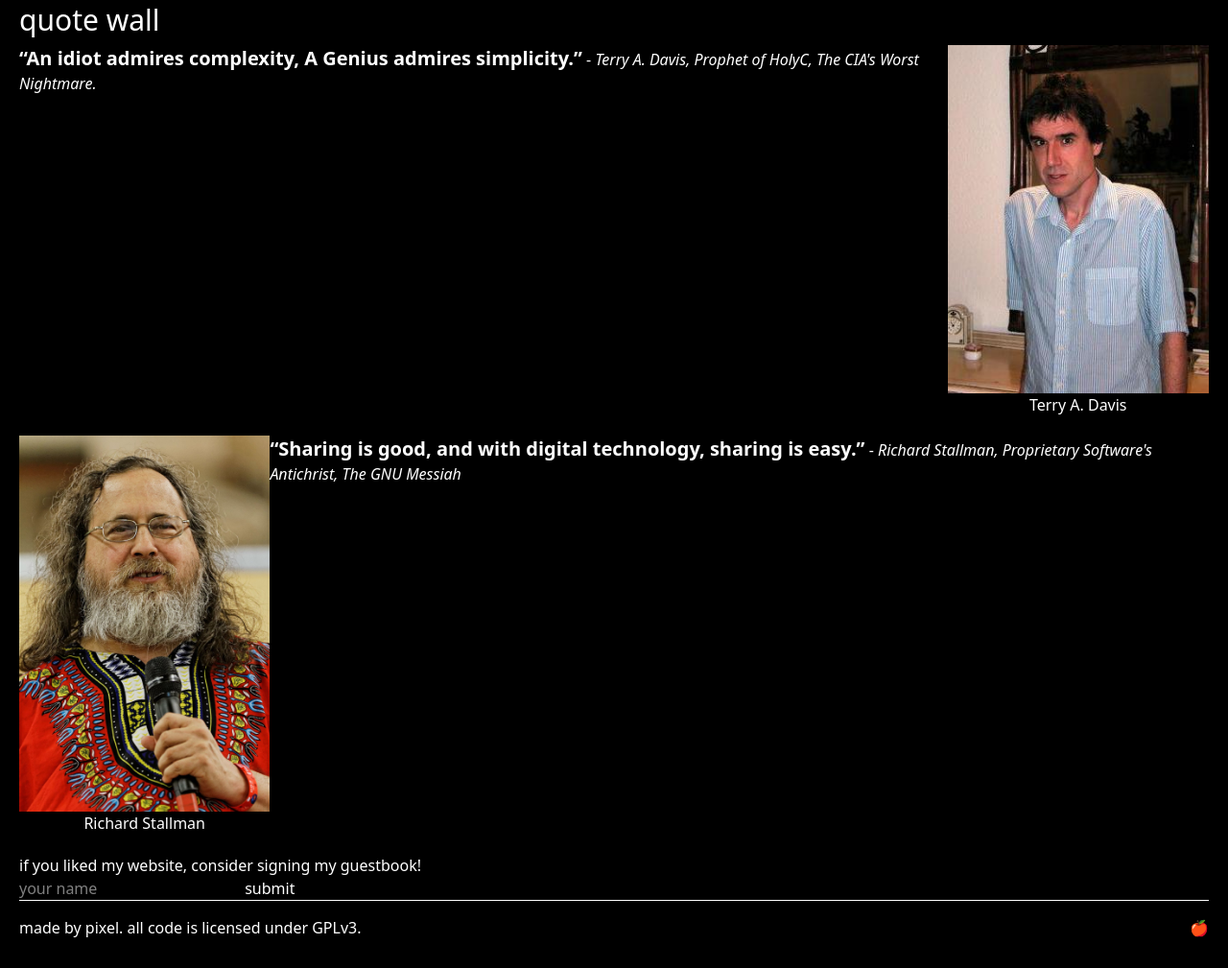
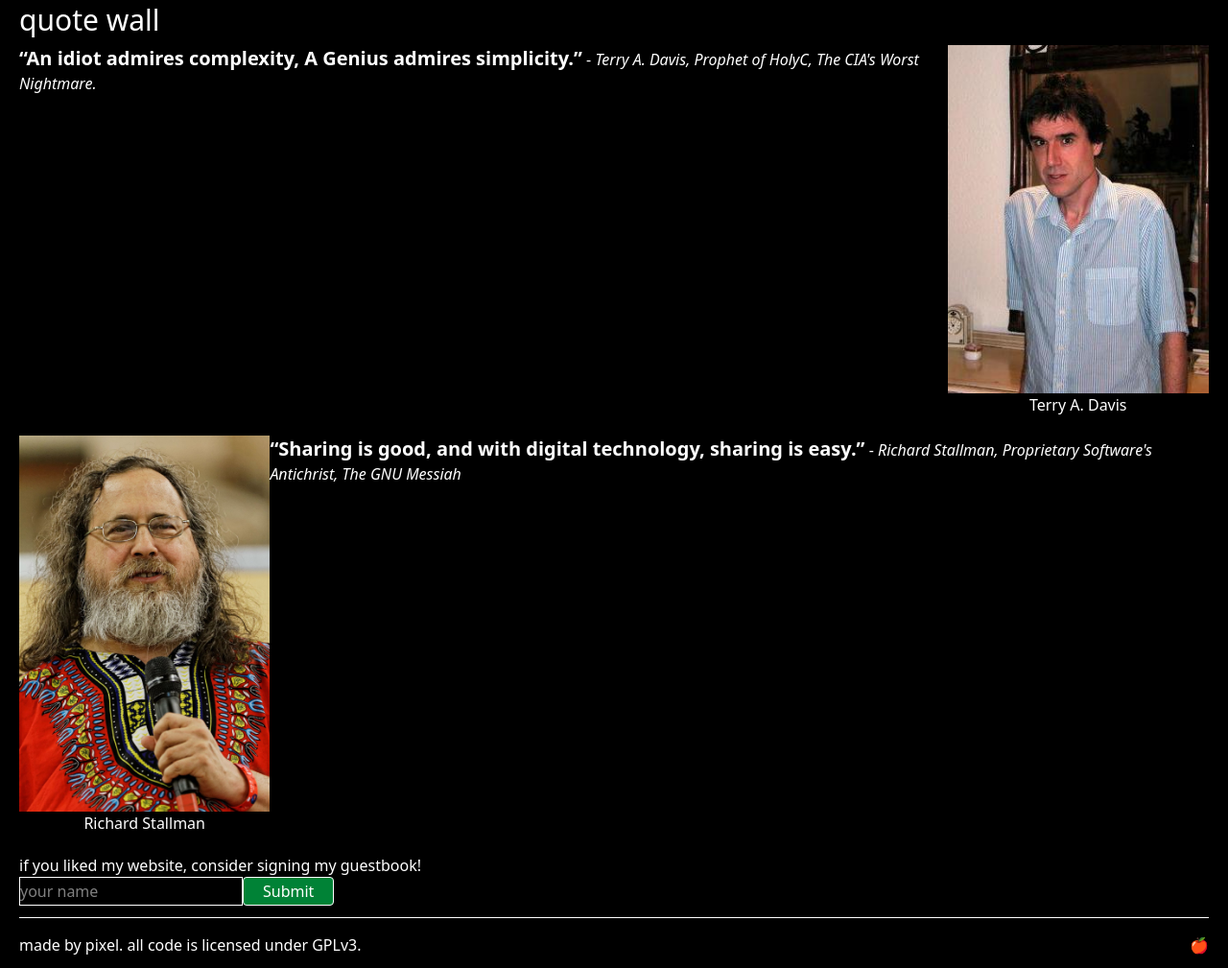
Before and after one commit to PixelHalide/mist-pixel, a website: page index.html in a window 1280 px wide. Shown: the part 3537-4546 px from the top of the page at 96% size. Drawn offline with Linux system fonts and the light colour scheme.

Commit message:
Button improvements

```diff
--- a/index.html
+++ b/index.html
@@ -15,7 +15,7 @@
       <header>
           <div class="flex justify-center items-center">
             <h1 class="text-4xl">pixel's home</h1>
-            <button class="absolute right-0 text-black bg-yellow-50 hover:bg-yellow-100 rounded-full px-5 py-2 mr-10">Switch theme 🌓</button>
+            <button class="absolute right-0 text-black bg-yellow-50 transition delay-15 active:bg-yellow-200 ease-in-out hover:bg-yellow-100 rounded-full px-5 py-2 mr-10">Switch theme 🌓</button>
           </div>
           <nav class="flex flex-wrap justify-evenly px-35 py-5"><a href="#intro">intro</a>    <a href="#work">work experience</a>
           <a href="#hobbies">hobbies</a>    <a href="#projects">personal projects</a>   <a href="#quotes">quote wall</a></nav>
@@ -317,16 +317,18 @@
         <blockquote cite="https://www.brainyquote.com/quotes/richard_stallman_473487"><h3>
             <q class="text-xl font-bold">Sharing is good, and with digital technology, sharing is easy.</q> - <i>Richard Stallman, Proprietary Software's Antichrist, The GNU Messiah
         </i></h3></blockquote>
-  </div>
+    </div>
 
       </section>
       <p>if you liked my website, consider signing my guestbook!</p>
-      <input type="text" placeholder = "your name" list="names">
-      <datalist id="names">
-        <option value="pixel">
-      </datalist>
-      <input type="submit" value="submit" id="submit">
 
+      <div class="flex pb-3">
+        <input type="text" placeholder = "your name" list="names" class="border">
+        <datalist id="names">
+          <option value="pixel">
+        </datalist>
+        <button class="bg-green-700 py-0.5 hover:bg-green-800 active:bg-green-900 px-5 rounded border text-white">Submit</button>
+      </div>
       <hr>
         <!-- hi! -->
       <footer>
```
Also changed, not shown: src/output.css.
